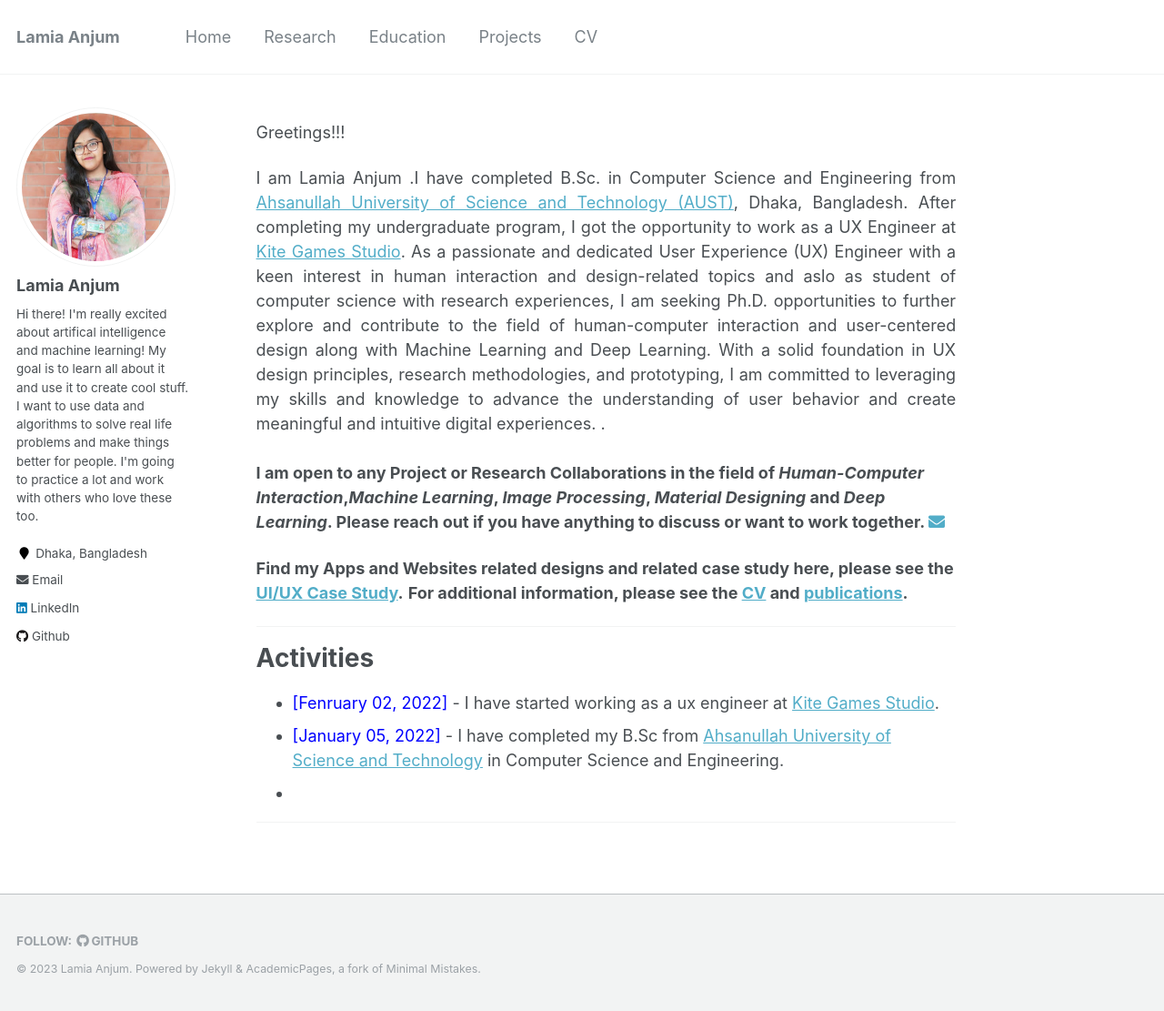
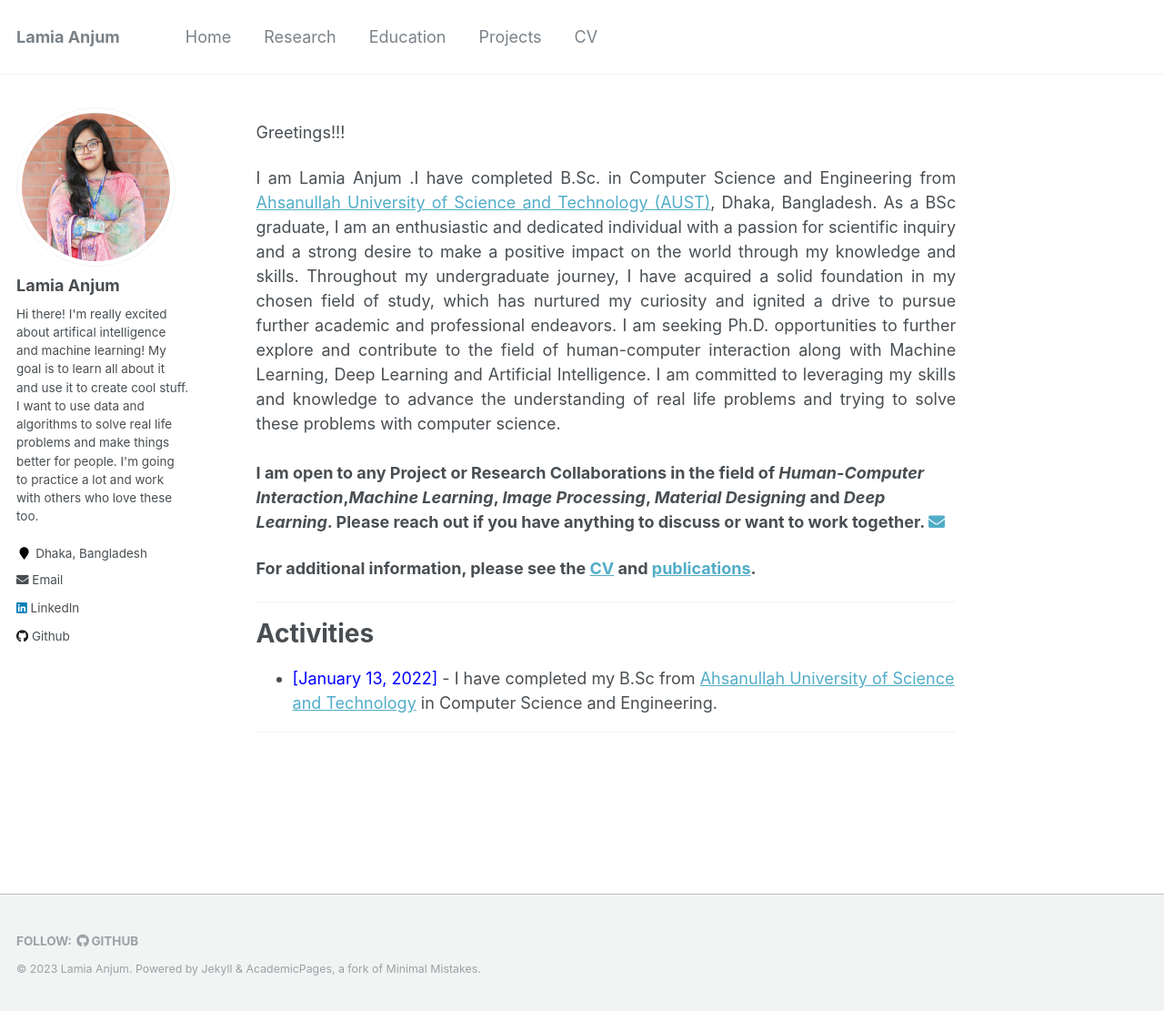
Before and after one commit to lamianjum/lamianjum.github.io, a Jekyll site: the page built from _pages/about.md, in a window 1280 px wide and 1111 px high. Shown: the whole window at 91% size. Built offline with Jekyll 4.4.1, drawn with Linux system fonts in a browser that asks for light colours; a script that is not in the unit is left out.

Commit message:
Update about.md

```diff
--- a/_pages/about.md
+++ b/_pages/about.md
@@ -12,20 +12,18 @@ Greetings!!!
 
 <div style="text-align: justify">
 
-I am Lamia Anjum .I have completed B.Sc. in Computer Science and Engineering from <a href="http://aust.edu/">Ahsanullah University of Science and Technology (AUST)</a>, Dhaka, Bangladesh. After completing my undergraduate program, I got the opportunity to work as a UX Engineer at <a href="https://www.kitegamesstudio.com/">Kite Games Studio</a>. As a passionate and dedicated User Experience (UX) Engineer with a keen interest in human interaction and design-related topics and aslo as student of computer science with research experiences, I am seeking Ph.D. opportunities to further explore and contribute to the field of human-computer interaction and user-centered design along with Machine Learning and Deep Learning. With a solid foundation in UX design principles, research methodologies, and prototyping, I am committed to leveraging my skills and knowledge to advance the understanding of user behavior and create meaningful and intuitive digital experiences. .<br /><br /></div>
+I am Lamia Anjum .I have completed B.Sc. in Computer Science and Engineering from <a href="http://aust.edu/">Ahsanullah University of Science and Technology (AUST)</a>, Dhaka, Bangladesh. As a BSc graduate, I am an enthusiastic and dedicated individual with a passion for scientific inquiry and a strong desire to make a positive impact on the world through my knowledge and skills. Throughout my undergraduate journey, I have acquired a solid foundation in my chosen field of study, which has nurtured my curiosity and ignited a drive to pursue further academic and professional endeavors. I am seeking Ph.D. opportunities to further explore and contribute to the field of human-computer interaction along with Machine Learning, Deep Learning and Artificial Intelligence. I am committed to leveraging my skills and knowledge to advance the understanding of real life problems and trying to solve these problems with computer science.<br /><br /></div>
 
-<b> I am open to any Project or Research Collaborations in the field of *Human-Computer Interaction*,*Machine Learning*, *Image Processing*, *Material Designing* and *Deep Learning*. Please reach out if you have anything to discuss or want to work together.  </b> <a href="mailto:ahmedsabbiraust@gmail.com"><i class="fas fa-envelope"></i></a> <br />
+<b> I am open to any Project or Research Collaborations in the field of *Human-Computer Interaction*,*Machine Learning*, *Image Processing*, *Material Designing* and *Deep Learning*. Please reach out if you have anything to discuss or want to work together.  </b> <a href="mailto:lamianjum123@gmail.com"><i class="fas fa-envelope"></i></a> <br />
 
-**Find my Apps and Websites related designs and related case study here, please see the [UI/UX Case Study](https://SabbirAhmed11.github.io/cv/).**
-**For additional information, please see the [CV](https://SabbirAhmed11.github.io/cv/) and [publications](https://SabbirAhmed11.github.io/publications/).**
+
+**For additional information, please see the [CV](https://lamianjum.github.io/cv/) and [publications](https://lamianjum.github.io/publications/).**
 
 -----------
 
 
 # Activities
-* <span style="color:Blue"> [Fenruary 02, 2022] </span> - I have started working as a ux engineer at [Kite Games Studio](https://www.kitegamesstudio.com).
-* <span style="color:Blue"> [January 05, 2022] </span> - I have completed my B.Sc from [Ahsanullah University of Science and Technology](http://aust.edu/) in Computer Science and Engineering.
-*
+* <span style="color:Blue"> [January 13, 2022] </span> - I have completed my B.Sc from [Ahsanullah University of Science and Technology](http://aust.edu/) in Computer Science and Engineering.
 
 <script type="text/javascript" src="//rf.revolvermaps.com/0/0/8.js?i=52vxgbx02tg&amp;m=0&amp;c=ff0000&amp;cr1=ffffff&amp;f=arial&amp;l=33" async="async"></script>
 
```
